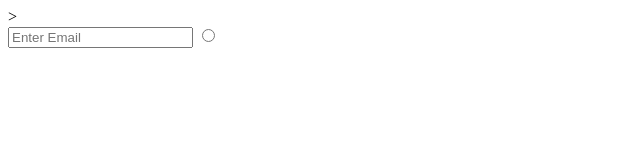
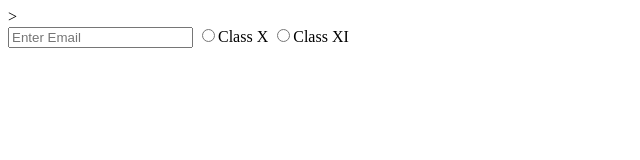
Before and after one commit to KennethYousuf/PRACTISE, a plain HTML site: page Forms.html in a window 1280 px wide. Shown: the whole page, without its empty margins (0-640 px from the left). Drawn offline with Linux system fonts and the light colour scheme.

Commit message:
Learn Types of Inputs

```diff
--- a/Forms.html
+++ b/Forms.html
@@ -8,7 +8,8 @@
 <body>
     <form action="/action.php">
         <input type="text" placeholder="Enter Email" >
-        <input type="radio">
+        <input type="radio" value="Class X" name="class">Class X
+        <input type="radio" value="Class XI" name="class">Class XI
     </form>
 </body>
 </html>
```
